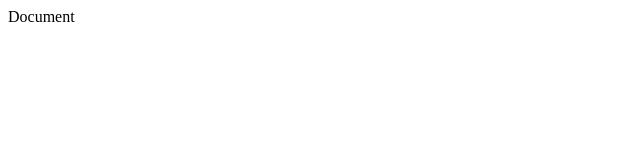
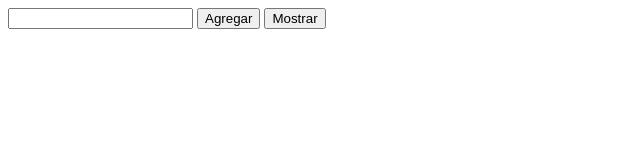
Before and after one commit to JesusFz93/UCamp-06-reto, a plain HTML site: page index.html in a window 1280 px wide. Shown: the whole page, without its empty margins (0-640 px from the left). Drawn offline with Linux system fonts and the light colour scheme.

Commit message:
Avance del proyecto

```diff
--- /dev/null
+++ b/assets/js/script.js
@@ -0,0 +1,30 @@
+const valores = [];
+
+const agregar = () => {
+    const campo = document.getElementById('campo');
+
+    if (campo && campo.value !== '') {
+        valores.push(campo.value);
+        campo.value = '';
+        campo.focus();
+    }
+}
+
+const mostrar = () => {
+    const ul = document.getElementById('lista');
+    lista.innerHTML = '';
+
+    if (valores.length > 0) {
+
+        valores.map((valor, index) => {
+            const li = document.createElement('li');
+            li.appendChild(document.createTextNode(valor));
+            ul.appendChild(li);
+        });
+
+    }
+    else {
+        alert('No hay valores');
+    }
+
+}
--- a/index.html
+++ b/index.html
@@ -7,6 +7,14 @@
         <title>Document</title>
     </head>
     <body>
-        Document
+        <input id="campo" type="text">
+        <button type="button" onclick="agregar()">Agregar</button>
+        <button type="button" onclick="mostrar()">Mostrar</button>
+        <!-- create unorder list -->
+        <ul id="lista">
+
+        </ul>
+
+        <script src="assets/js/script.js"></script>
     </body>
 </html>
```
Also changed, not shown: assets/css/styles.css (added).
